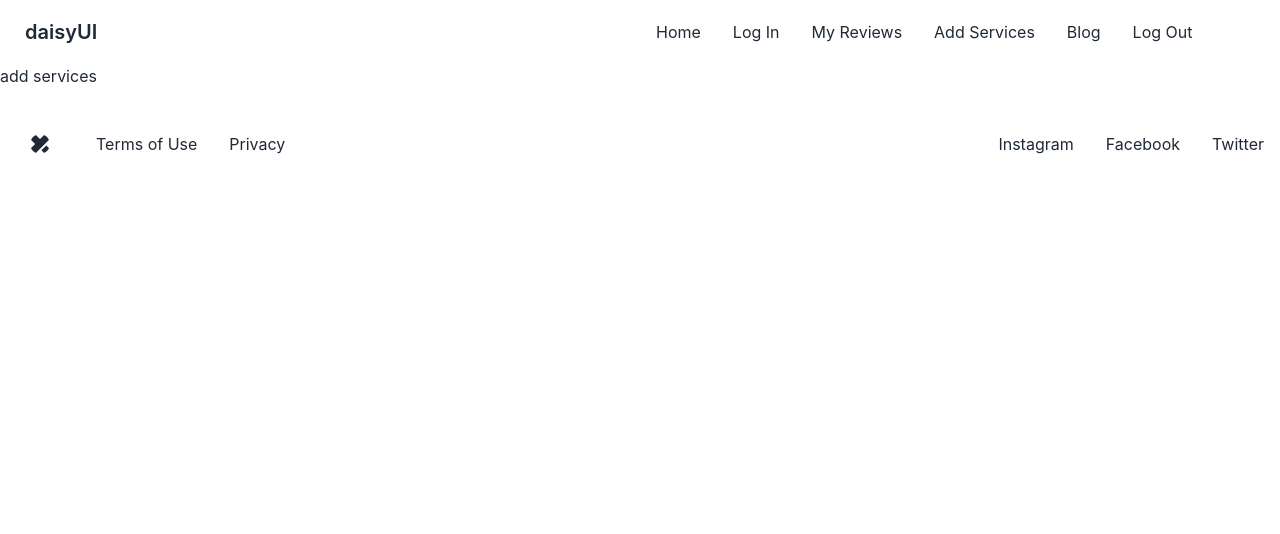
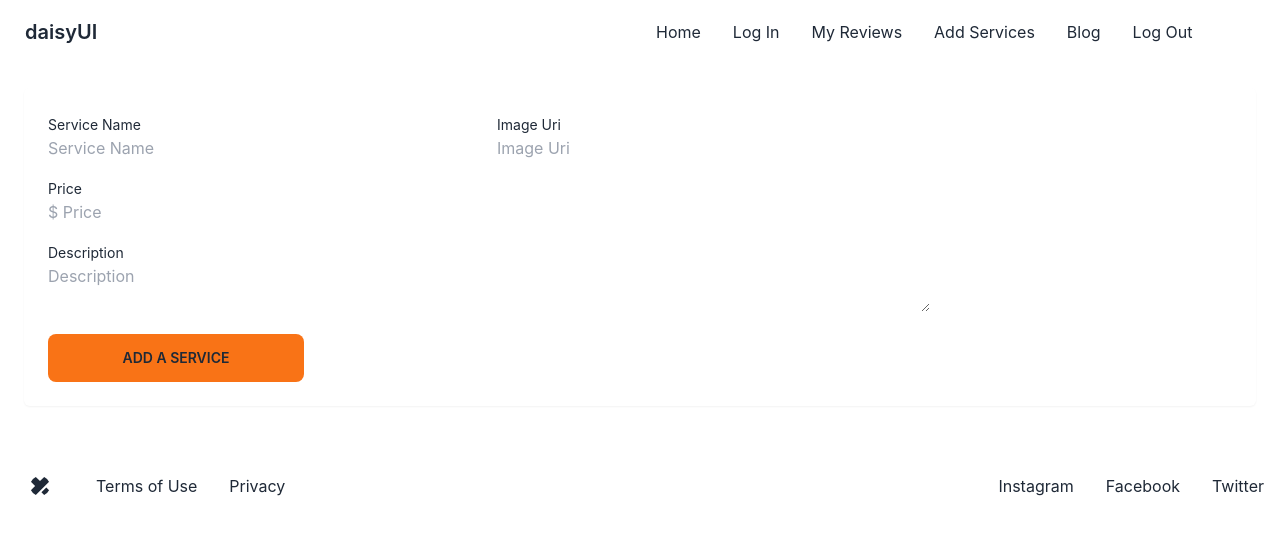
Before and after one commit to AnisurRahman06046/DR.MORIS-CLIENT-SIDE, a React (Create React App) app: page /addservices in a window 1280 px wide. Shown: the top 534 px of the page. Built offline with nearby package versions, Linux system fonts and the light colour scheme; no server answers; sample sign-in values are in the browser's storage.

Commit message:
add service implemented

```diff
--- a/src/components/Pages/AddServices/AddServices/AddServices.js
+++ b/src/components/Pages/AddServices/AddServices/AddServices.js
@@ -1,12 +1,95 @@
-import React from "react";
+import React, { useState } from "react";
+import Swal from "sweetalert2";
 import useTitle from "../../../customhook/useTitle/useTitle";
 
 const AddServices = () => {
   useTitle("Add-Services");
+  const [services, setServices] = useState([]);
+  const handleAddService = (event) => {
+    event.preventDefault();
+    const form = event.target;
+    const title = form.title.value;
+
+    const price = form.price.value;
+    const img = form.img.value;
+    const description = form.description.value;
+    const service = {
+      title: title,
+      img: img,
+      price: price,
+      description: description,
+    };
+    console.log(service);
+    fetch("http://localhost:5000/addservice", {
+      method: "POST",
+      headers: {
+        "content-type": "application/json",
+      },
+      body: JSON.stringify(service),
+    })
+      .then((res) => res.json())
+      .then((data) => {
+        console.log(data);
+        if (data.acknowledged) {
+          Swal.fire("Service added successfully");
+          form.reset();
+        }
+      })
+      .catch((error) => console.error(error));
+  };
+
   return (
-    <div>
-      <h1>add services</h1>
-    </div>
+    <section className="p-6 dark:bg-gray-800 dark:text-gray-50">
+      <form
+        onSubmit={handleAddService}
+        className="container flex flex-col mx-auto space-y-12 ng-untouched ng-pristine ng-valid"
+      >
+        <fieldset className="grid grid-cols-4 gap-6 p-6 rounded-md shadow-sm dark:bg-gray-900">
+          <div className="grid grid-cols-6 gap-4 col-span-full lg:col-span-3">
+            <div className="col-span-full sm:col-span-3">
+              <label className="text-sm">Service Name</label>
+              <input
+                type="text"
+                name="title"
+                placeholder="Service Name"
+                className="w-full rounded-md focus:ring focus:ring-opacity-75 focus:ring-violet-400 dark:border-gray-700 "
+              />
+            </div>
+            <div className="col-span-full sm:col-span-3">
+              <label className="text-sm">Image Uri</label>
+              <input
+                name="img"
+                type="text"
+                placeholder="Image Uri"
+                className="w-full rounded-md focus:ring focus:ring-opacity-75 focus:ring-violet-400 dark:border-gray-700 "
+              />
+            </div>
+            <div className="col-span-full sm:col-span-3">
+              <label className="text-sm">Price</label>
+              <input
+                name="price"
+                type="number"
+                placeholder="$ Price"
+                className="w-full rounded-md focus:ring focus:ring-opacity-75 focus:ring-violet-400 dark:border-gray-700 "
+              />
+            </div>
+            <div className="col-span-full">
+              <label className="text-sm">Description</label>
+              <textarea
+                name="description"
+                placeholder="Description"
+                className="w-full rounded-md focus:ring focus:ring-opacity-75 focus:ring-violet-400 dark:border-gray-700 "
+                data-gramm="false"
+                wt-ignore-input="true"
+              ></textarea>
+            </div>
+            <button className="btn btn-ghost btn-wide bg-orange-500">
+              Add a Service
+            </button>
+          </div>
+        </fieldset>
+      </form>
+    </section>
   );
 };
 
--- a/src/components/Pages/LogIn/LogIn.js
+++ b/src/components/Pages/LogIn/LogIn.js
@@ -2,10 +2,15 @@ import React, { useContext } from "react";
 import { Link } from "react-router-dom";
 import { AuthContext } from "../../../contexts/AuthProvider/AuthProvider";
 import useTitle from "../../customhook/useTitle/useTitle";
+import { useLocation, useNavigate } from "react-router-dom";
 
 const LogIn = () => {
   useTitle("Log In");
   const { logIn, googleSignIn } = useContext(AuthContext);
+  const location = useLocation();
+  const navigate = useNavigate();
+  const from = location.state?.from?.pathname || "/";
+
   const handleLogIn = (event) => {
     event.preventDefault();
     const form = event.target;
@@ -21,6 +26,7 @@ const LogIn = () => {
       .then((result) => {
         const user = result.user;
         console.log(user);
+        navigate(from, { replace: true });
       })
       .catch((error) => console.error(error));
   };
@@ -28,6 +34,7 @@ const LogIn = () => {
     googleSignIn().then((result) => {
       const user = result.user;
       console.log(user);
+      navigate(from, { replace: true });
     });
   };
   return (
--- a/src/components/Pages/MyReviews/MyReviews/MyReviews.js
+++ b/src/components/Pages/MyReviews/MyReviews/MyReviews.js
@@ -30,9 +30,22 @@ const MyReviews = () => {
           </tr>
         </thead>
         <tbody>
-          {myreviews.map((myreview) => (
-            <ReviewTable key={myreview._id} myreview={myreview}></ReviewTable>
-          ))}
+          {myreviews.length > 0 ? (
+            <>
+              {myreviews.map((myreview) => (
+                <ReviewTable
+                  key={myreview._id}
+                  myreview={myreview}
+                ></ReviewTable>
+              ))}
+            </>
+          ) : (
+            <>
+              <p className="text-5xl font-bold text-center">
+                You have not added any review yet.
+              </p>
+            </>
+          )}
         </tbody>
       </table>
     </div>
--- a/src/contexts/AuthProvider/AuthProvider.js
+++ b/src/contexts/AuthProvider/AuthProvider.js
@@ -19,9 +19,11 @@ const AuthProvider = ({ children }) => {
   const googleProvider = new GoogleAuthProvider();
   //   for creating user or register
   const createUser = (email, password) => {
+    setLoading(true);
     return createUserWithEmailAndPassword(auth, email, password);
   };
   const logIn = (email, password) => {
+    setLoading(true);
     return signInWithEmailAndPassword(auth, email, password);
   };
 
@@ -36,6 +38,7 @@ const AuthProvider = ({ children }) => {
     const unSubscribe = onAuthStateChanged(auth, (currentUser) => {
       console.log(currentUser);
       setUser(currentUser);
+      setLoading(false);
     });
     return () => {
       return unSubscribe();
--- a/src/routes/PrivateRoute/PrivateRoute.js
+++ b/src/routes/PrivateRoute/PrivateRoute.js
@@ -1,13 +1,21 @@
 import React, { useContext } from "react";
 import { AuthContext } from "../../contexts/AuthProvider/AuthProvider";
-import { useLocation, useNavigate } from "react-router-dom";
+import { useLocation, useNavigate, Navigate } from "react-router-dom";
 
 const PrivateRoute = ({ children }) => {
   const { user, loading } = useContext(AuthContext);
   const location = useLocation();
   const navigate = useNavigate();
+  if (loading) {
+    return (
+      <div className="w-16 h-16 border-4 border-dashed rounded-full animate-spin dark:border-violet-400"></div>
+    );
+  }
+  if (user) {
+    return children;
+  }
 
-  return <div></div>;
+  return <Navigate to="/login" state={{ from: location }} replace></Navigate>;
 };
 
 export default PrivateRoute;
--- a/src/routes/Routes/Routes.js
+++ b/src/routes/Routes/Routes.js
@@ -9,6 +9,7 @@ import Register from "../../components/Pages/Register/Register/Register";
 import ServiceDetails from "../../components/Pages/ServiceDetails/ServiceDetails/ServiceDetails";
 import Services from "../../components/Pages/Services/Services/Services";
 import Main from "../../layout/Main";
+import PrivateRoute from "../PrivateRoute/PrivateRoute";
 export const routes = createBrowserRouter([
   {
     path: "/",
@@ -16,8 +17,22 @@ export const routes = createBrowserRouter([
     children: [
       { path: "/", element: <Home></Home> },
       { path: "/login", element: <LogIn></LogIn> },
-      { path: "/myreviews", element: <MyReviews></MyReviews> },
-      { path: "/addservices", element: <AddServices></AddServices> },
+      {
+        path: "/myreviews",
+        element: (
+          <PrivateRoute>
+            <MyReviews></MyReviews>
+          </PrivateRoute>
+        ),
+      },
+      {
+        path: "/addservices",
+        element: (
+          <PrivateRoute>
+            <AddServices></AddServices>
+          </PrivateRoute>
+        ),
+      },
       { path: "/register", element: <Register></Register> },
       {
         path: "/services",
```
